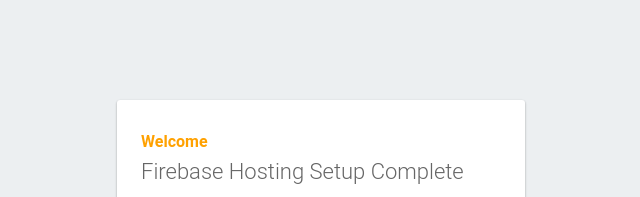
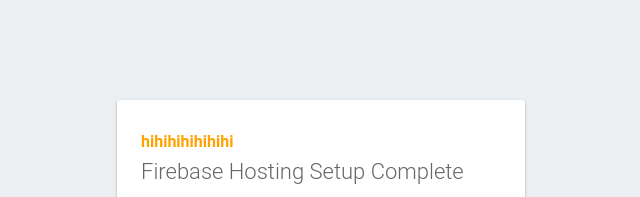
Before and after one commit to hanbee95/theohcode, a website built with webpack: page theohcode/index.html in a window 1280 px wide. Shown: the top 197 px of the page, 319-959 px from the left. Built offline with nearby package versions, Linux system fonts and the light colour scheme; some packages are replaced by stand-ins of ours.

```diff
--- a/theohcode/index.html
+++ b/theohcode/index.html
@@ -40,7 +40,7 @@
   </head>
   <body>
     <div id="message">
-      <h2>Welcome</h2>
+      <h2>hihihihihihihi</h2>
       <h1>Firebase Hosting Setup Complete</h1>
       <p>You're seeing this because you've successfully setup Firebase Hosting. Now it's time to go build something extraordinary!</p>
       <a target="_blank" href="https://firebase.google.com/docs/hosting/">Open Hosting Documentation</a>
```
